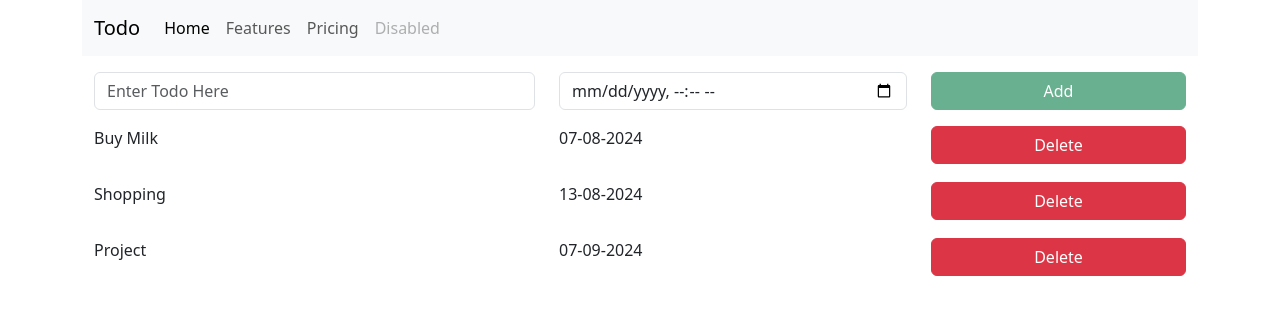
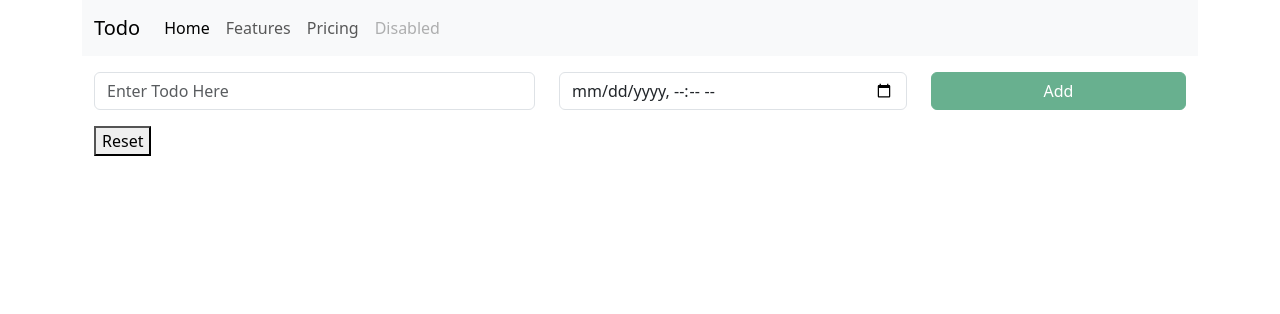
Before and after one commit to aliladakhi/Todo_calcu, a React (Vite) app: page / in a window 1280 px wide. Shown: the top 314 px of the page. Built offline with nearby package versions, Linux system fonts and the light colour scheme.

Commit message:
add reset Button

```diff
--- /dev/null
+++ b/src/App.css
@@ -0,0 +1,9 @@
+*{
+  margin: 0;
+  padding: 0;
+}
+
+.cls-btn{
+  background-color: brown;
+  border-radius: 10px;
+}
--- a/src/App.jsx
+++ b/src/App.jsx
@@ -1,11 +1,18 @@
 import Header from "./Components/Header"
 import Table from "./Components/Table"
 import Card from "./Components/Card";
-import Data from "../Public/data";
+//import Data from "../Public/data";
 import { useState } from "react";
+import Clear from "./Components/Clear";
+import "./App.jsx"
 
 function App() {
+  if(!localStorage.getItem("data")){
+      localStorage.setItem("data",JSON.stringify([]))
+  }
+  let Data= JSON.parse(localStorage.getItem("data"))
 
+  console.log(Data);
   const [data,updateDate]=useState(Data)
   console.log(data)
 
@@ -18,6 +25,9 @@ function App() {
          return <Card key={key} key_={key} task_name={value.task_name} task_date={value.task_date} data_pass={data} update={updateDate}/>
       })}
       </div>
+      <div className="container">
+      <Clear  update={updateDate}/>
+      </div>
     </div>
   )
 }
--- a/src/Components/Card.jsx
+++ b/src/Components/Card.jsx
@@ -7,6 +7,7 @@ export default function Card({ key_, task_name, task_date, data_pass, update })
     const newData = [...data_pass];
     // Remove the item at index key_
     newData.splice(key_, 1);
+    localStorage.setItem("data",JSON.stringify(newData))
     console.log(newData); // Check the updated array in console
     // Update state with the new array
     update(newData);
--- /dev/null
+++ b/src/Components/Clear.jsx
@@ -0,0 +1,17 @@
+export default function Clear({update}){
+
+  function handleOnClick(){
+    let newData=[]
+    update(newData)
+    localStorage.clear()
+  }
+
+  return(
+    <>
+    <button type="button" onClick={handleOnClick} className=" cls-btn">
+      Reset
+    </button>
+    </>
+  );
+}
+//className="btn btn-danger container"
--- a/src/Components/Table.jsx
+++ b/src/Components/Table.jsx
@@ -7,7 +7,7 @@ export default function Table({data_pass,update}) {
 
   function handleadd() {
     const newData = [...data_pass,...[{task_name:task,task_date:date}]];
-    console.log(newData);
+    localStorage.setItem("data",JSON.stringify([...newData]))
     update(newData);
     setTask("")
     setDate("")
```
